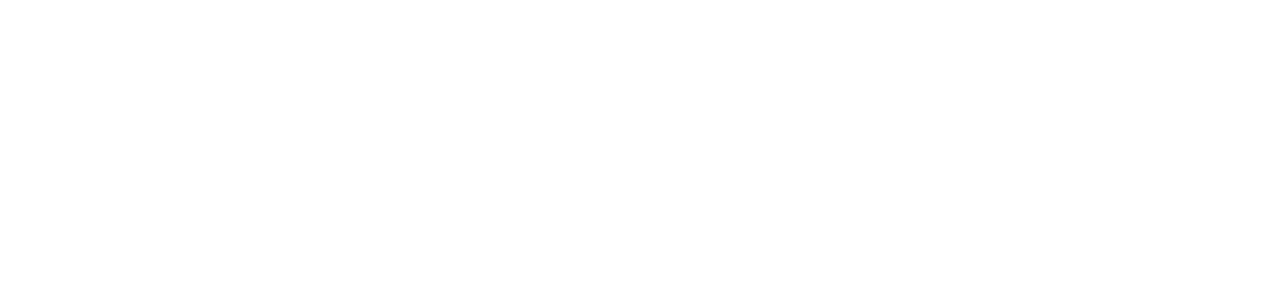
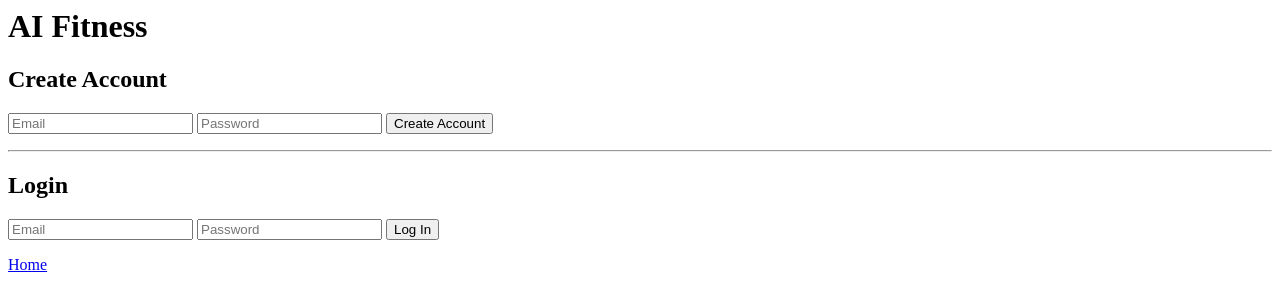
Before and after one commit to ianmolk/ai-fitness-assistance-, a plain HTML site: page frontend/profile.html in a window 1280 px wide. Drawn offline with Linux system fonts and the light colour scheme.

Commit message:
Update profile.html

```diff
--- a/frontend/profile.html
+++ b/frontend/profile.html
@@ -1,3 +1,133 @@
 <link rel="stylesheet" href="styles.css">
 
 <script src="app.js"></script>
+
+<!DOCTYPE html>
+<html lang="en">
+<head>
+  <meta charset="UTF-8">
+  <title>Login | AI Fitness</title>
+  <link rel="stylesheet" href="styles.css">
+</head>
+
+<body>
+
+  <h1>AI Fitness</h1>
+
+  <!-- Create Account -->
+  <section class="auth-box">
+    <h2>Create Account</h2>
+
+    <input
+      type="email"
+      id="regEmail"
+      placeholder="Email"
+      required
+    />
+
+    <input
+      type="password"
+      id="regPassword"
+      placeholder="Password"
+      required
+    />
+
+    <button onclick="register()">Create Account</button>
+
+    <p id="registerStatus"></p>
+  </section>
+
+  <hr>
+
+  <!-- Login -->
+  <section class="auth-box">
+    <h2>Login</h2>
+
+    <input
+      type="email"
+      id="loginEmail"
+      placeholder="Email"
+      required
+    />
+
+    <input
+      type="password"
+      id="loginPassword"
+      placeholder="Password"
+      required
+    />
+
+    <button onclick="login()">Log In</button>
+
+    <p id="loginStatus"></p>
+  </section>
+
+  <nav>
+    <a href="index.html">Home</a>
+  </nav>
+
+  <script src="app.js"></script>
+
+  <script>
+    const API = "http://127.0.0.1:8001";
+
+    async function register() {
+      const email = document.getElementById("regEmail").value;
+      const password = document.getElementById("regPassword").value;
+      const status = document.getElementById("registerStatus");
+
+      try {
+        const res = await fetch(`${API}/auth/register`, {
+          method: "POST",
+          headers: { "Content-Type": "application/json" },
+          body: JSON.stringify({ email, password })
+        });
+
+        const data = await res.json();
+
+        if (!res.ok) {
+          status.textContent = data.detail || "Registration failed";
+          return;
+        }
+
+        status.textContent = "Account created! You can now log in.";
+      } catch (err) {
+        status.textContent = "Server error. Is backend running?";
+      }
+    }
+
+    async function login() {
+      const email = document.getElementById("loginEmail").value;
+      const password = document.getElementById("loginPassword").value;
+      const status = document.getElementById("loginStatus");
+
+      try {
+        const res = await fetch(`${API}/auth/login`, {
+          method: "POST",
+          headers: { "Content-Type": "application/json" },
+          body: JSON.stringify({ email, password })
+        });
+
+        const data = await res.json();
+
+        if (!res.ok) {
+          status.textContent = data.detail || "Login failed";
+          return;
+        }
+
+        // Save JWT
+        localStorage.setItem("token", data.access_token);
+
+        status.textContent = "Login successful! Redirecting...";
+        setTimeout(() => {
+          window.location.href = "index.html";
+        }, 1000);
+
+      } catch (err) {
+        status.textContent = "Server error. Is backend running?";
+      }
+    }
+  </script>
+
+</body>
+</html>
```
